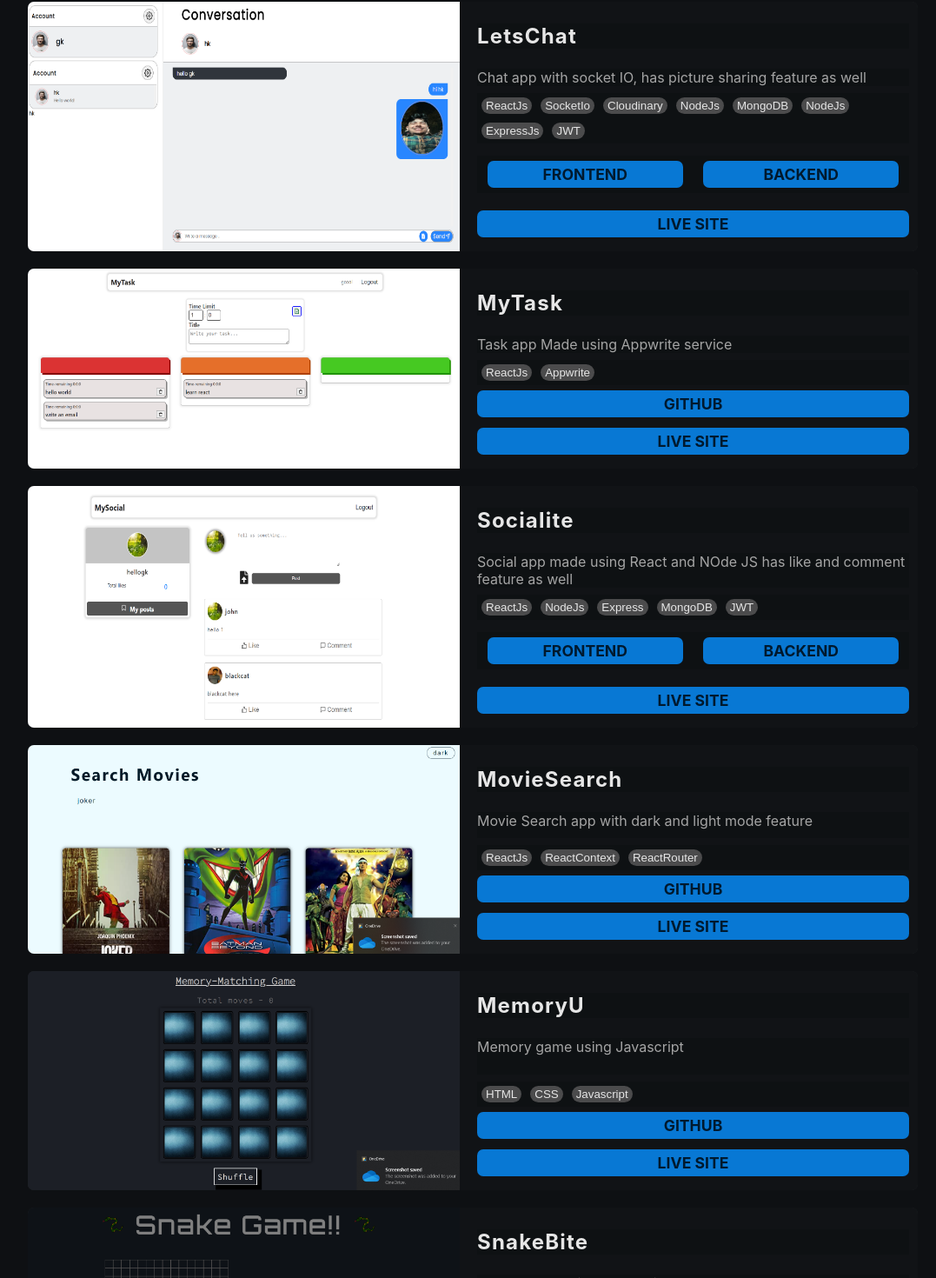
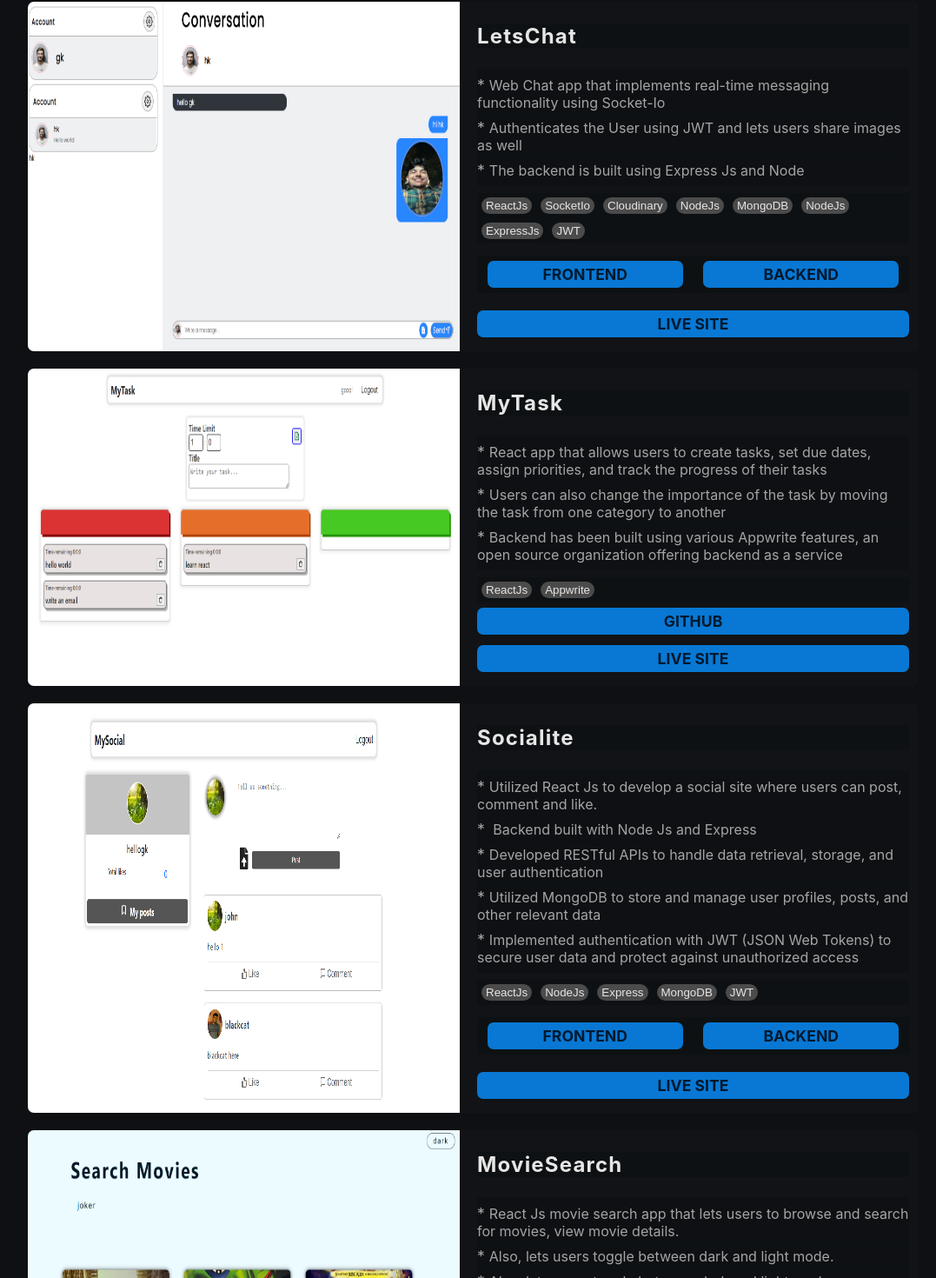
Before and after one commit to gokulkar879/Realportfolio, a React (Create React App) app: page / in a window 1280 px wide. Shown: the part 825-2295 px from the top of the page at 87% size, without its empty margins (96-1173 px from the left). Built offline with nearby package versions, Linux system fonts and the light colour scheme.

Commit message:
added proper description to each project:

```diff
--- a/src/App.css
+++ b/src/App.css
@@ -23,6 +23,7 @@
   right: 0;
   box-shadow: 0 0 10px 10px rgba(45, 46, 46, 0.647);
   margin-bottom: 80px;
+  z-index: 100;
 }
 
 .header .logo {
--- a/src/components/Project.js
+++ b/src/components/Project.js
@@ -8,7 +8,7 @@ function Project({project}) {
         </div>
         <div className='project-right'>
             <h4>{project.name}</h4>
-            <p>{project.description}</p>
+            <p>{project.description.map((desc, ind) => <p key={ind}><span style={{fontSize: "1.1rem", marginRight: "5px"}}>*</span>{desc}</p>)}</p>
 
             <div className='tech-stack'>
                 {
--- a/src/data.js
+++ b/src/data.js
@@ -12,7 +12,9 @@ export default [
         frontend: "https://github.com/gokulkar879/chat-app-frontend",
         backend: "https://github.com/gokulkar879/chat-app-backend",
         pic: Wts,
-        description: "Chat app with socket IO, has picture sharing feature as well",
+        description: ["Web Chat app that implements real-time messaging functionality using Socket-Io",
+                    "Authenticates the User using JWT and lets users share images as well",
+                    "The backend is built using Express Js and Node"],
         name: "LetsChat",
         tech_stack: ["ReactJs", "SocketIo", "Cloudinary", "NodeJs", "MongoDB", "NodeJs", "ExpressJs", "JWT"]
     },
@@ -21,7 +23,9 @@ export default [
         siteUrl: "https://shimmering-kheer-f4b2de.netlify.app",
         github: "https://github.com/gokulkar879/task-app",
         pic: Task,
-        description: "Task app Made using Appwrite service",
+        description: ["React app that allows users to create tasks, set due dates, assign priorities, and track the progress of their tasks",
+                    "Users can also change the importance of the task by moving the task from one category to another",
+                    "Backend has been built using various Appwrite features, an open source organization offering backend as a service"],
         name: "MyTask",
         tech_stack: ["ReactJs", "Appwrite"]
     },
@@ -31,7 +35,12 @@ export default [
         frontend: "https://github.com/gokulkar879/social-site-frontend",
         backend: "https://github.com/gokulkar879/post-app",
         pic: Sc,
-        description: "Social app made using React and NOde JS has like and comment feature as well",
+        description: ["Utilized React Js to develop a social site where users can post, comment and like.",
+                      " Backend built with Node Js and Express",
+                      "Developed RESTful APIs to handle data retrieval, storage, and user authentication",
+                      "Utilized MongoDB to store and manage user profiles, posts, and other relevant data",
+                      "Implemented authentication with JWT (JSON Web Tokens) to secure user data and protect against unauthorized access"
+                    ],
         name: "Socialite",
         tech_stack: ["ReactJs", "NodeJs", "Express", "MongoDB", "JWT"]
     },
@@ -40,7 +49,9 @@ export default [
         siteUrl: "https://illustrious-horse-d2cb97.netlify.app",
         github: "https://github.com/gokulkar879/movie-clone",
         pic: Mv,
-        description: "Movie Search app with dark and light mode feature",
+        description: ["React Js movie search app that lets users to browse and search for movies, view movie details.",
+                    "Also, lets users toggle between dark and light mode.",
+                    "Also, lets users toggle between dark and light mode."],
         name: "MovieSearch",
         tech_stack: ["ReactJs", "ReactContext", "ReactRouter"]
     },
@@ -49,7 +60,7 @@ export default [
         siteUrl: "https://delightful-salmiakki-6c758a.netlify.app",
         github: "https://github.com/gokulkar879/memory-app",
         pic: Mem,
-        description: "Memory game using Javascript",
+        description: ["Memory game using Javascript"],
         name: "MemoryU",
         tech_stack: ["HTML", "CSS", "Javascript"]
     },
@@ -58,7 +69,7 @@ export default [
         siteUrl: "https://zingy-dieffenbachia-6abad7.netlify.app",
         github: "https://github.com/gokulkar879/snake-app",
         pic: Snake,
-        description: "Snake game using Javascript",
+        description: ["Snake game using Javascript"],
         name: "SnakeBite",
         tech_stack: ["HTML", "CSS", "Javascript"]
     },
```
